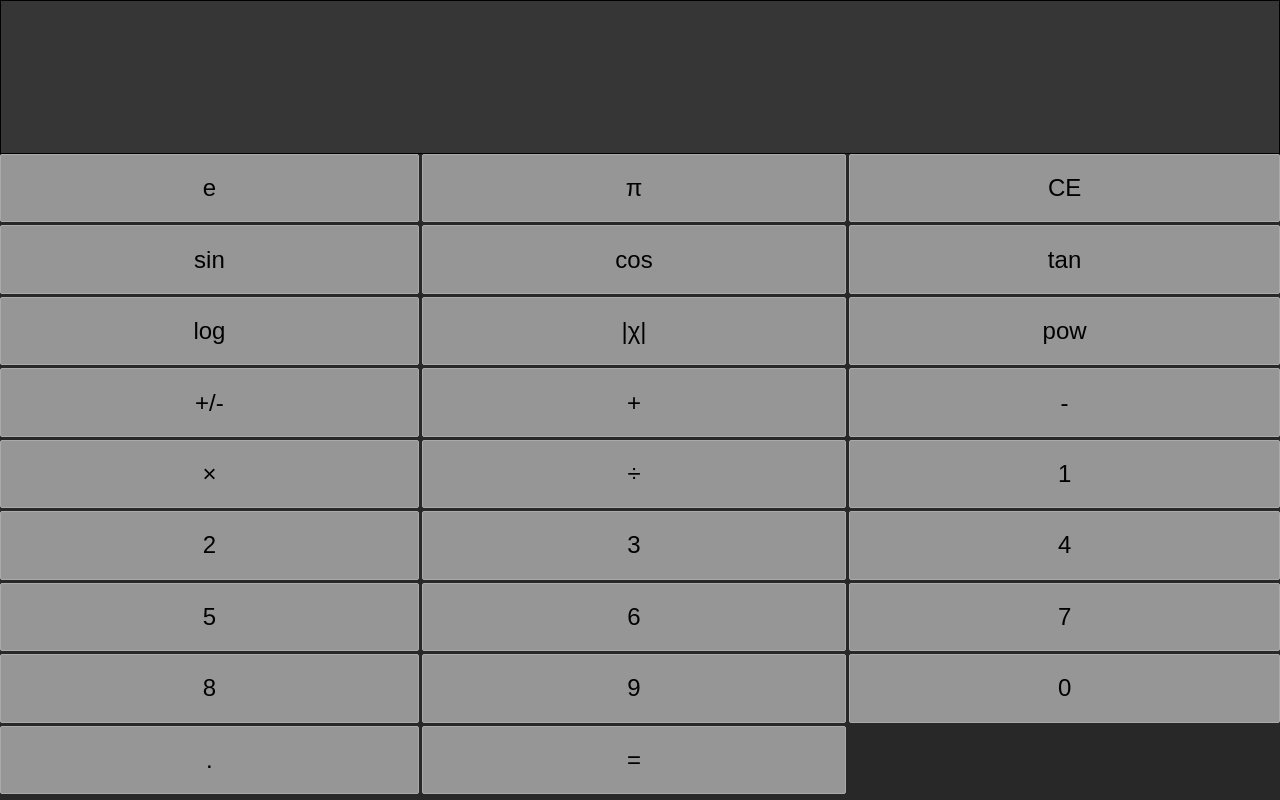
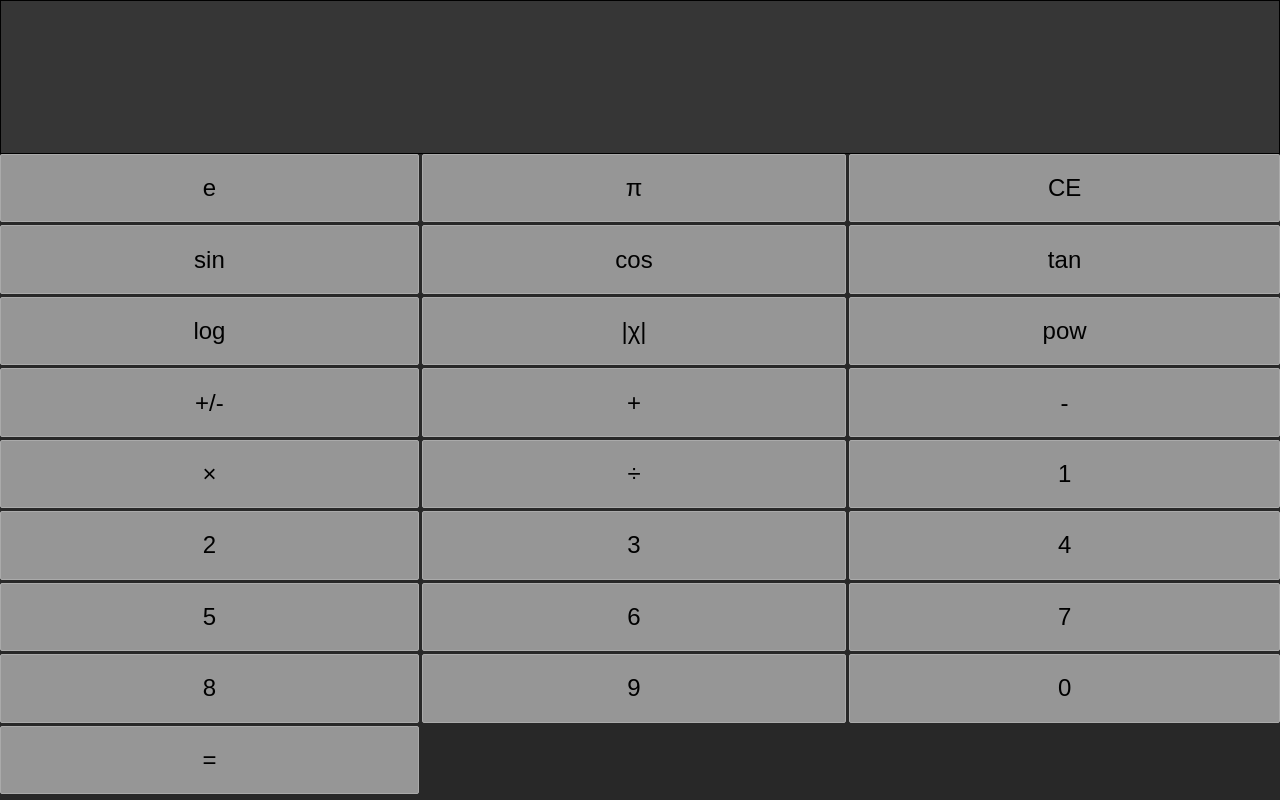
Before and after one commit to fox-lupus/javascript-calculator, a plain HTML site: page index.html in a window 1280 px wide. Drawn offline with Linux system fonts and the light colour scheme.

Commit message:
some polish thing ETC

```diff
--- a/index.html
+++ b/index.html
@@ -184,19 +184,19 @@
                 temp = temp.slice(0, cut);
             }
 
-            DotTest = temp.indexOf(".");
+            // DotTest = temp.indexOf(".");
 
-            if(DotTest == -1){
-            outstring = temp + add;
-            console.log("U");
-            }
-            else if(DotTest == 1){
-                outstring = temp + add;
-                console.log("B");
-            }
-            else{
-                return;
-            }
+            // if(DotTest == -1){
+            // outstring = temp + add;
+
+            // outstring = parseFloat(outstring)
+            // }
+            // else{
+            //     outstring = temp + add;
+            // }
+
+
+            outstring = temp + add
 
             firstnum = outstring;
 
@@ -304,7 +304,7 @@
 
         <button onclick = "addnumberstring(0)">0</button>
 
-        <button onclick = "addnumberstring('.')">.</button>
+        <!-- <button onclick = "addnumberstring('.')">.</button> -->
 
         <button onclick = "cal()">=</button>
 
```
